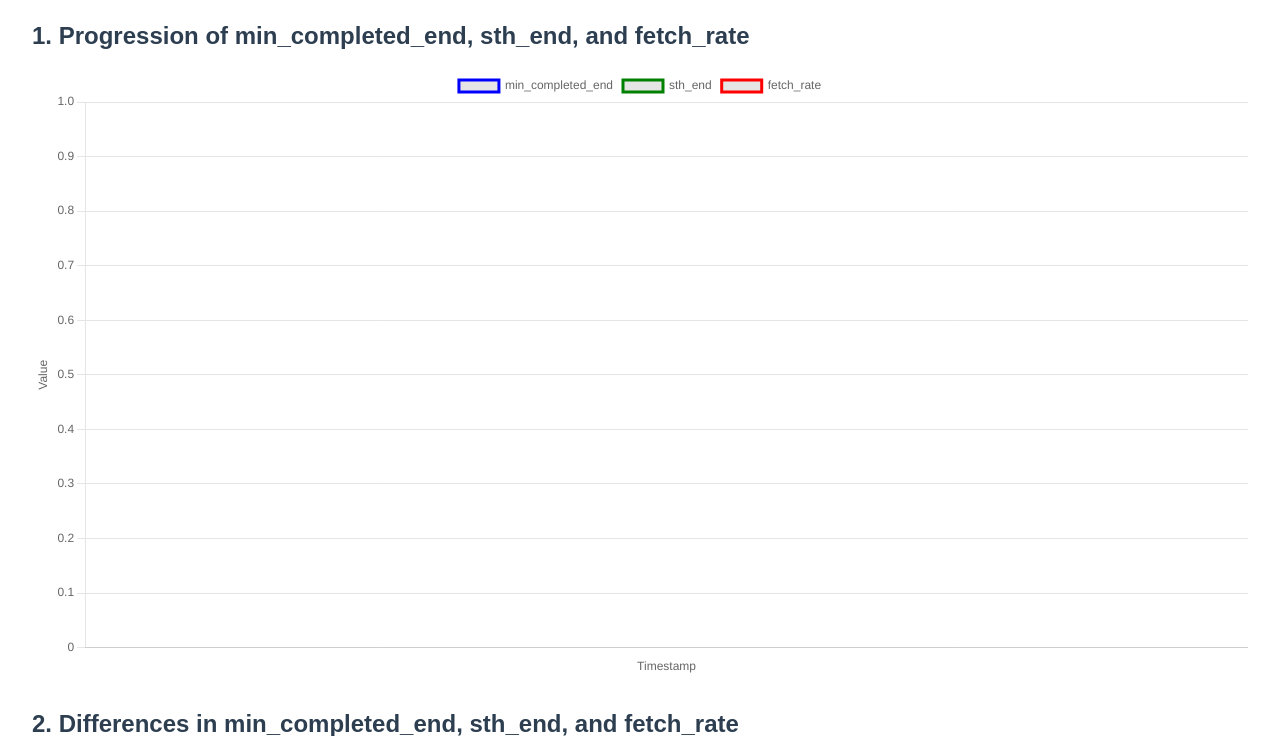
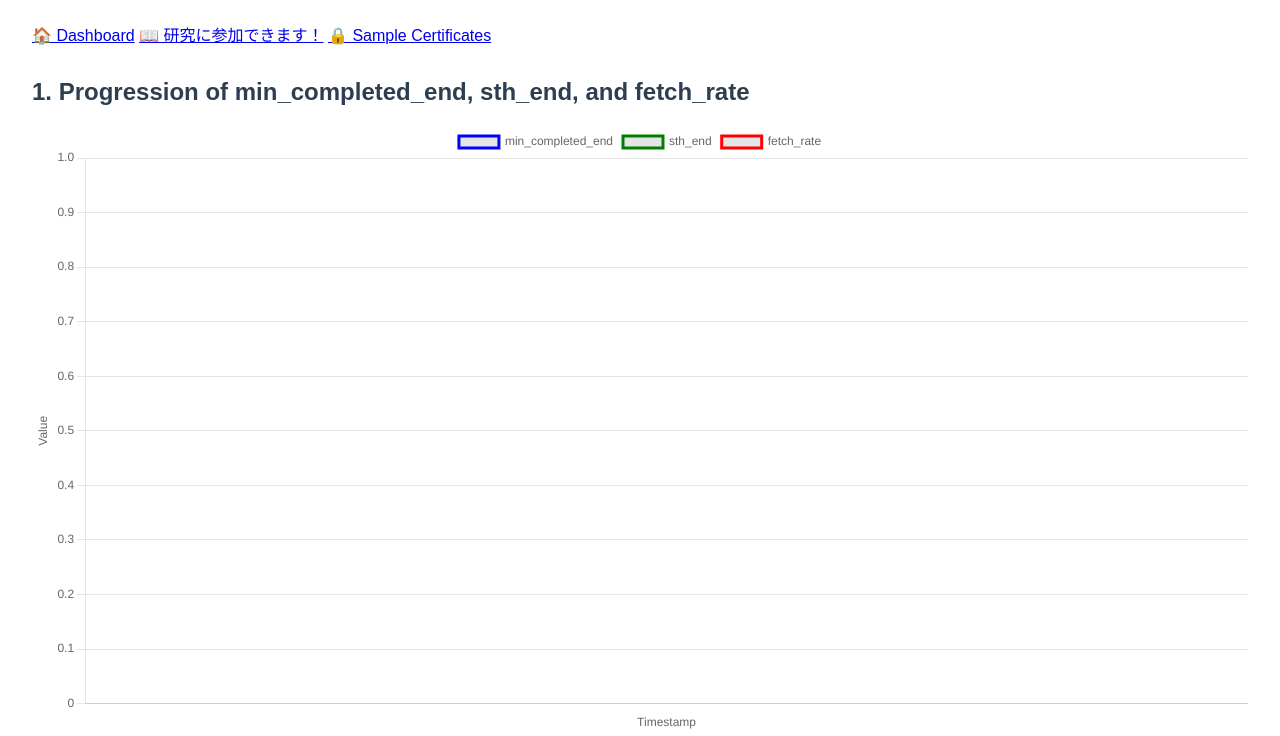
Before and after one commit to kujiy/ctlog-fetcher, a Python web app: template src/ui/templates/log_history.html in a window 1280 px wide. Shown: the part 68-804 px from the top of the page. Run offline with Jinja, Linux system fonts and the light colour scheme; the template is opened without the code that fills it, so the values that code supplies are empty.

Commit message:
confluence has ended the public pages ;( move to Notion

```diff
--- a/src/ui/templates/dashboard.html
+++ b/src/ui/templates/dashboard.html
@@ -33,7 +33,7 @@
 
     <div class="nav-links" style="margin-bottom: 2em;">
         <a href="/">🏠 Dashboard</a>
-        <a href="https://chikkuchiku.atlassian.net/wiki/x/DICw">📖 研究に参加できます！</a>
+        <a href="https://chikkuchiku.notion.site/CT-Log-267a4415c73980a98600c5cd06498da7" target="_blank">📖 研究に参加できます！</a>
         <a href="/unique_certs">🔒 Sample Certificates</a>
     </div>
 
--- a/src/ui/templates/fetched_certs.html
+++ b/src/ui/templates/fetched_certs.html
@@ -45,7 +45,7 @@
 <body>
     <div class="nav-links">
         <a href="/">← Back to Dashboard</a>
-        <a href="https://chikkuchiku.atlassian.net/wiki/x/DICw">📖 あなたも研究に参加できます！</a>
+        <a href="https://chikkuchiku.notion.site/CT-Log-267a4415c73980a98600c5cd06498da7" target="_blank">📖 あなたも研究に参加できます！</a>
     </div>
 
     <h1>🔒 Fetched Certificates by Worker: {{ worker_name }}</h1>
--- a/src/ui/templates/log_history.html
+++ b/src/ui/templates/log_history.html
@@ -15,6 +15,11 @@
 </head>
 <body>
     <h1>Log History: {{ log_name }}</h1>
+    <div class="nav-links" style="margin-bottom: 2em;">
+        <a href="/">🏠 Dashboard</a>
+        <a href="https://chikkuchiku.notion.site/CT-Log-267a4415c73980a98600c5cd06498da7" target="_blank">📖 研究に参加できます！</a>
+        <a href="/unique_certs">🔒 Sample Certificates</a>
+    </div>
 
     <h2>1. Progression of min_completed_end, sth_end, and fetch_rate</h2>
     <canvas id="progressChart"></canvas>
--- a/src/ui/templates/metrics.html
+++ b/src/ui/templates/metrics.html
@@ -1,6 +1,12 @@
 {#{% extends "dashboard.html" %}#}
 {% block content %}
 <h2>Metrics</h2>
+
+<div class="nav-links" style="margin-bottom: 2em;">
+    <a href="/">🏠 Dashboard</a>
+    <a href="https://chikkuchiku.notion.site/CT-Log-267a4415c73980a98600c5cd06498da7" target="_blank">📖 研究に参加できます！</a>
+    <a href="/unique_certs">🔒 Sample Certificates</a>
+</div>
 {% if error_message %}
   <div style="color:red;">{{ error_message }}</div>
 {% endif %}
--- a/src/ui/templates/unique_certs.html
+++ b/src/ui/templates/unique_certs.html
@@ -45,7 +45,7 @@
 <body>
     <div class="nav-links">
         <a href="/">← Back to Dashboard</a>
-        <a href="https://chikkuchiku.atlassian.net/wiki/x/DICw">📖 あなたも研究に参加できます！</a>
+        <a href="https://chikkuchiku.notion.site/CT-Log-267a4415c73980a98600c5cd06498da7" target="_blank">📖 あなたも研究に参加できます！</a>
     </div>
 
     <h1>🔒 Unique Certificates</h1>
```
